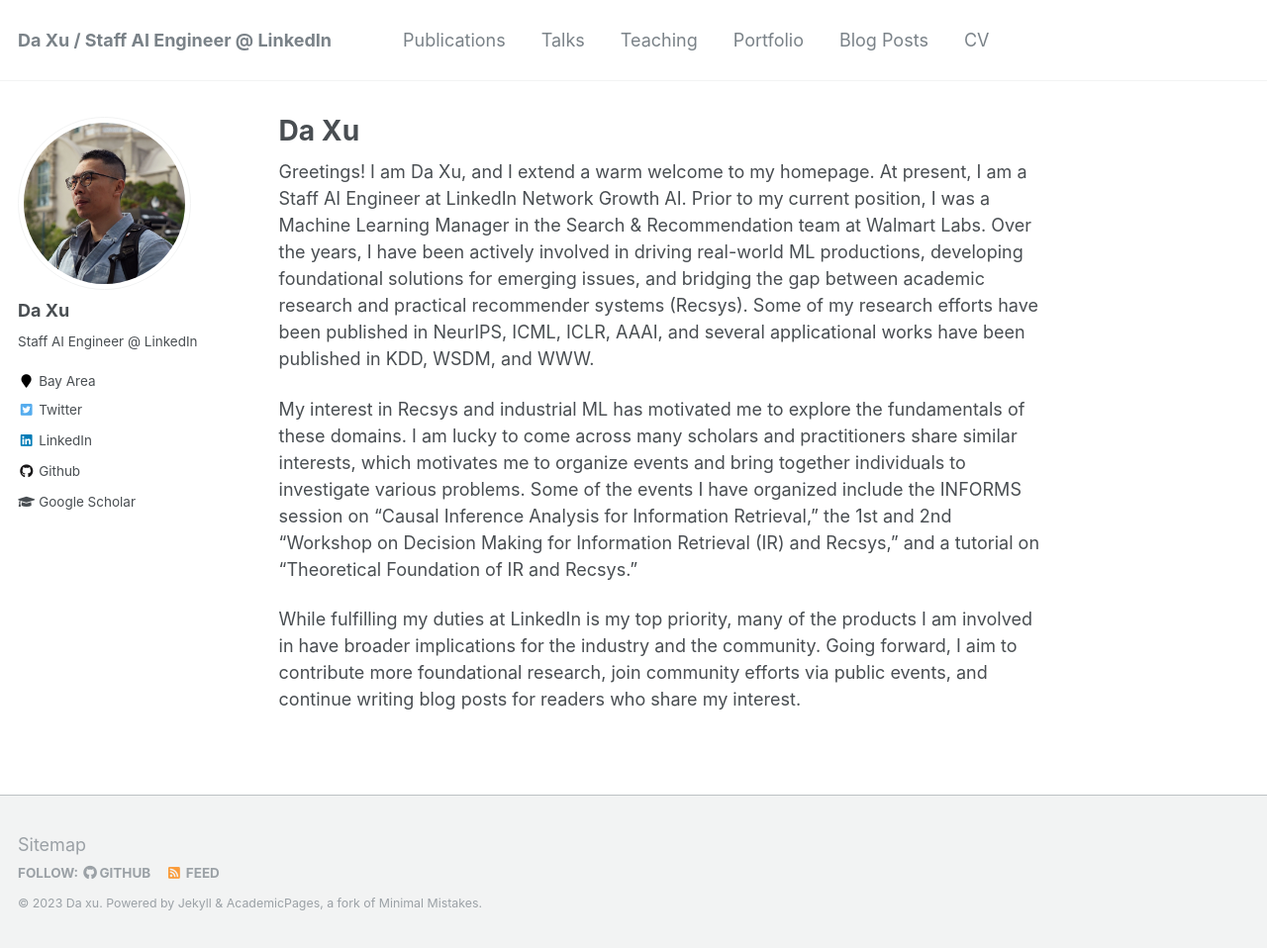
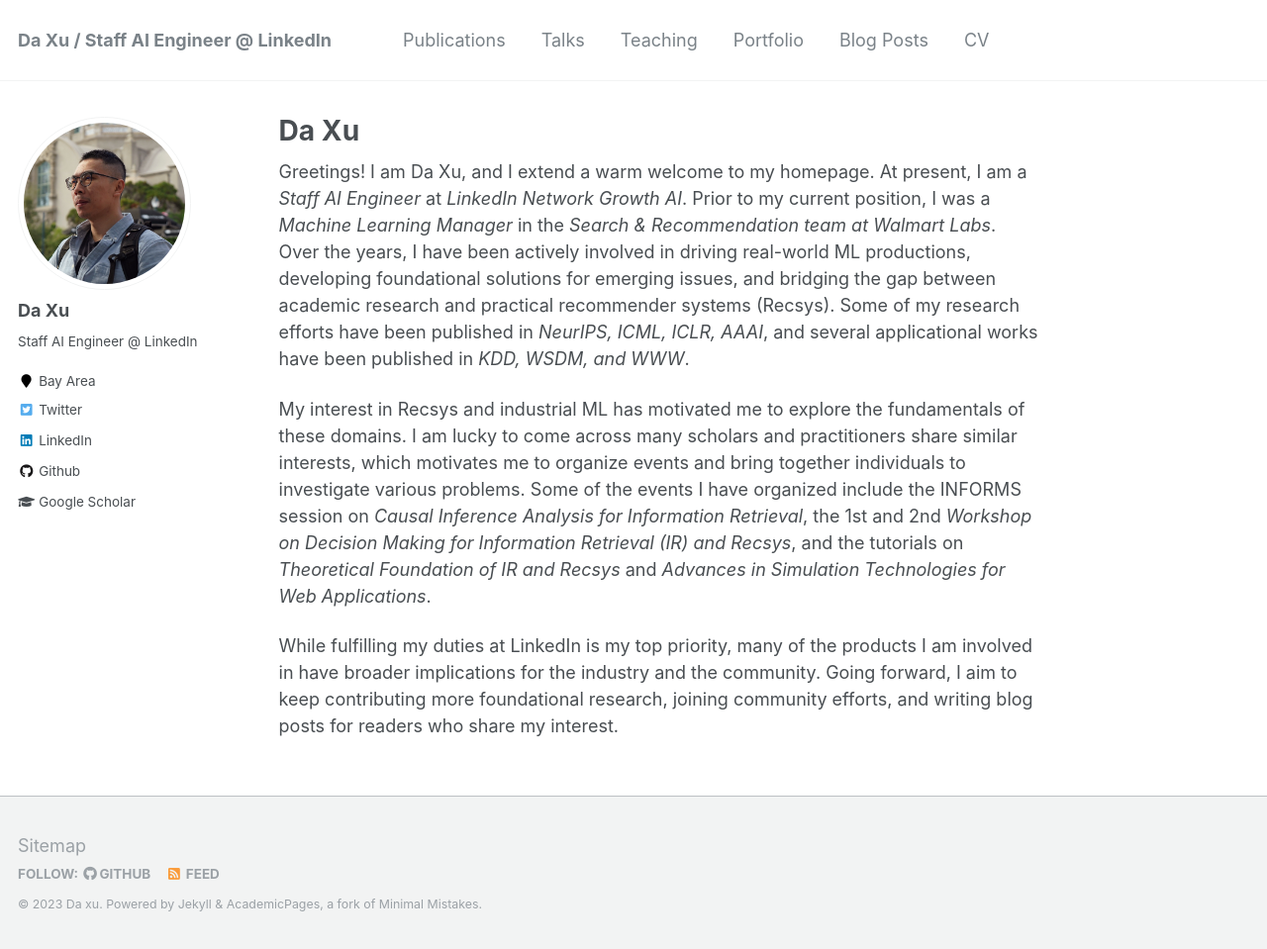
Before and after one commit to daxu5180/daxu5180.github.io, a Jekyll site: the page built from _pages/about.md, in a window 1280 px wide and 959 px high. Shown: the whole window at 99% size. Built offline with Jekyll 4.4.1, drawn with Linux system fonts in a browser that asks for light colours.

Commit message:
update homepage

```diff
--- a/_pages/about.md
+++ b/_pages/about.md
@@ -8,9 +8,9 @@ redirect_from:
   - /about.html
 ---
 
-Greetings! I am Da Xu, and I extend a warm welcome to my homepage. At present, I am a Staff AI Engineer at LinkedIn Network Growth AI. Prior to my current position, I was a Machine Learning Manager in the Search & Recommendation team at Walmart Labs. Over the years, I have been actively involved in driving real-world ML productions, developing foundational solutions for emerging issues, and bridging the gap between academic research and practical recommender systems (Recsys).
-Some of my research efforts have been published in NeurIPS, ICML, ICLR, AAAI, and several applicational works have been published in KDD, WSDM, and WWW.
+Greetings! I am Da Xu, and I extend a warm welcome to my homepage. At present, I am a *Staff AI Engineer* at *LinkedIn Network Growth AI*. Prior to my current position, I was a *Machine Learning Manager* in the *Search & Recommendation team at Walmart Labs*. Over the years, I have been actively involved in driving real-world ML productions, developing foundational solutions for emerging issues, and bridging the gap between academic research and practical recommender systems (Recsys).
+Some of my research efforts have been published in *NeurIPS, ICML, ICLR, AAAI*, and several applicational works have been published in *KDD, WSDM, and WWW*.
 
-My interest in Recsys and industrial ML has motivated me to explore the fundamentals of these domains. I am lucky to come across many scholars and practitioners share similar interests, which motivates me to organize events and bring together individuals to investigate various problems. Some of the events I have organized include the INFORMS session on "Causal Inference Analysis for Information Retrieval," the 1st and 2nd "Workshop on Decision Making for Information Retrieval (IR) and Recsys," and a tutorial on "Theoretical Foundation of IR and Recsys."
+My interest in Recsys and industrial ML has motivated me to explore the fundamentals of these domains. I am lucky to come across many scholars and practitioners share similar interests, which motivates me to organize events and bring together individuals to investigate various problems. Some of the events I have organized include the INFORMS session on *Causal Inference Analysis for Information Retrieval*, the 1st and 2nd *Workshop on Decision Making for Information Retrieval (IR) and Recsys*, and the tutorials on *Theoretical Foundation of IR and Recsys* and *Advances in Simulation Technologies for Web Applications*.
 
-While fulfilling my duties at LinkedIn is my top priority, many of the products I am involved in have broader implications for the industry and the community. Going forward, I aim to contribute more foundational research, join community efforts via public events, and continue writing blog posts for readers who share my interest.
+While fulfilling my duties at LinkedIn is my top priority, many of the products I am involved in have broader implications for the industry and the community. Going forward, I aim to keep contributing more foundational research, joining community efforts, and writing blog posts for readers who share my interest.
```
Also changed, not shown: 1 other file.
